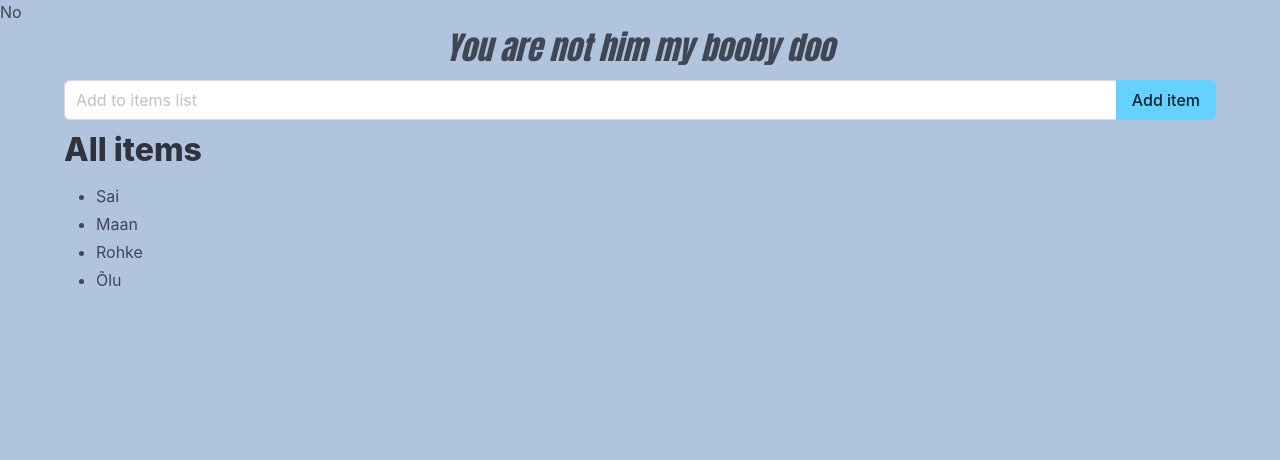
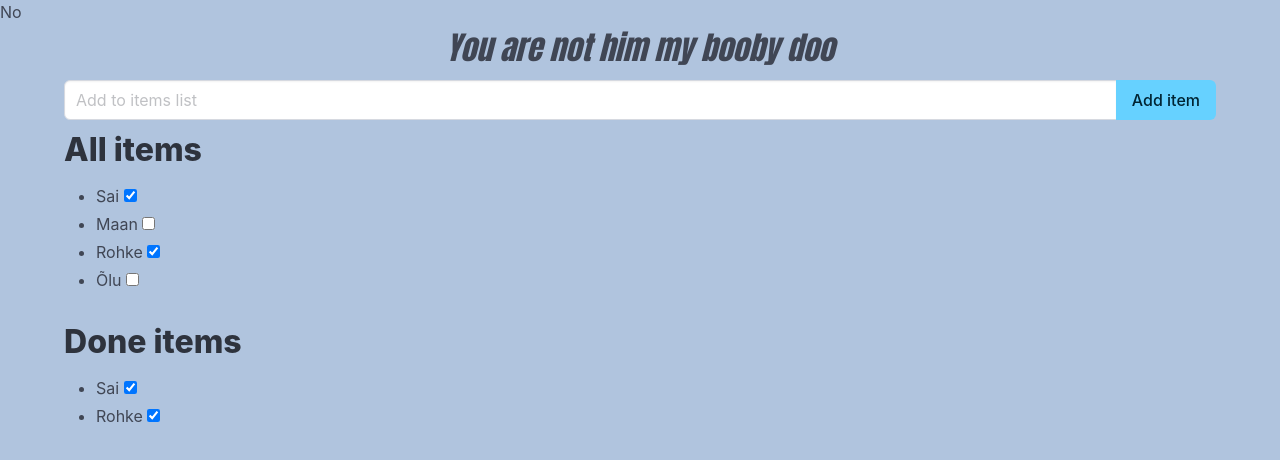
Before and after one commit to RainerTA-24A/learnnode, a Vue app: page / in a window 1280 px wide. Shown: the top 460 px of the page. Built offline with nearby package versions, Linux system fonts and the light colour scheme.

Commit message:
Added Checkbox to see doneItems

```diff
--- a/src/App.vue
+++ b/src/App.vue
@@ -1,11 +1,19 @@
 <script setup>
-import { ref } from 'vue';
-let items = ref(['Sai', 'Maan', 'Rohke', 'Õlu']);
+import { computed, ref } from 'vue';
+let i = 1;
+let items = ref([
+    {id: i++, text: 'Sai', isDone: true},
+    {id: i++, text: 'Maan', isDone: false},
+    {id: i++, text: 'Rohke', isDone: true},
+    {id: i++, text: 'Õlu', isDone: false},
+]);
 let newItem = ref('');
+
+let doneItems = computed(() => items.value.filter(i => i.isDone));
 
 function add(){
     if(newItem.value.trim() !== '' ){
-        items.value.push(newItem.value);
+        items.value.push({id: i++, text: newItem.value(trim), isDone: false});
     }
     newItem.value = '';
 }
@@ -27,8 +35,20 @@
         <div class="content">
             <h1>All items</h1>
             <ul>
-            <li v-for="item in items">{{ item }}</li>
+                <li v-for="item in items">
+                    {{ item.text }}
+                    <input type="checkbox" v-model="item.isDone">
+                </li>
             </ul>
+
+            <h1>Done items</h1>
+            <ul>
+                <li v-for="item in doneItems">
+                    {{ item.text }}
+                    <input type="checkbox" v-model="item.isDone">
+                </li>
+            </ul>
+
         </div>
     </div>
 </template>
```
Also changed, not shown: test.txt.
